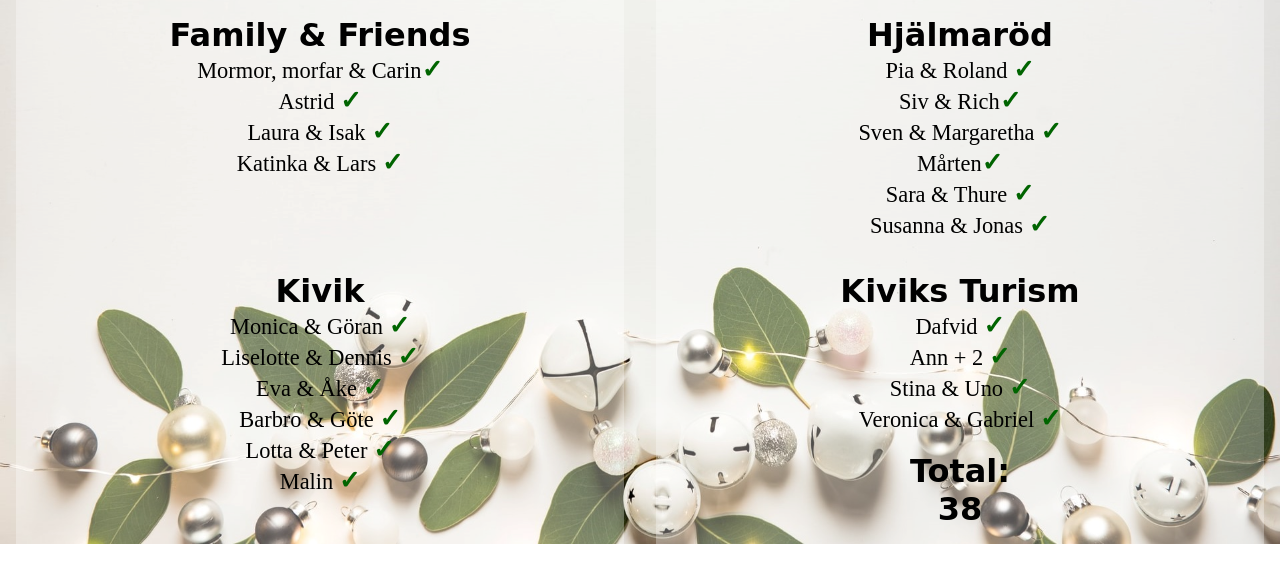
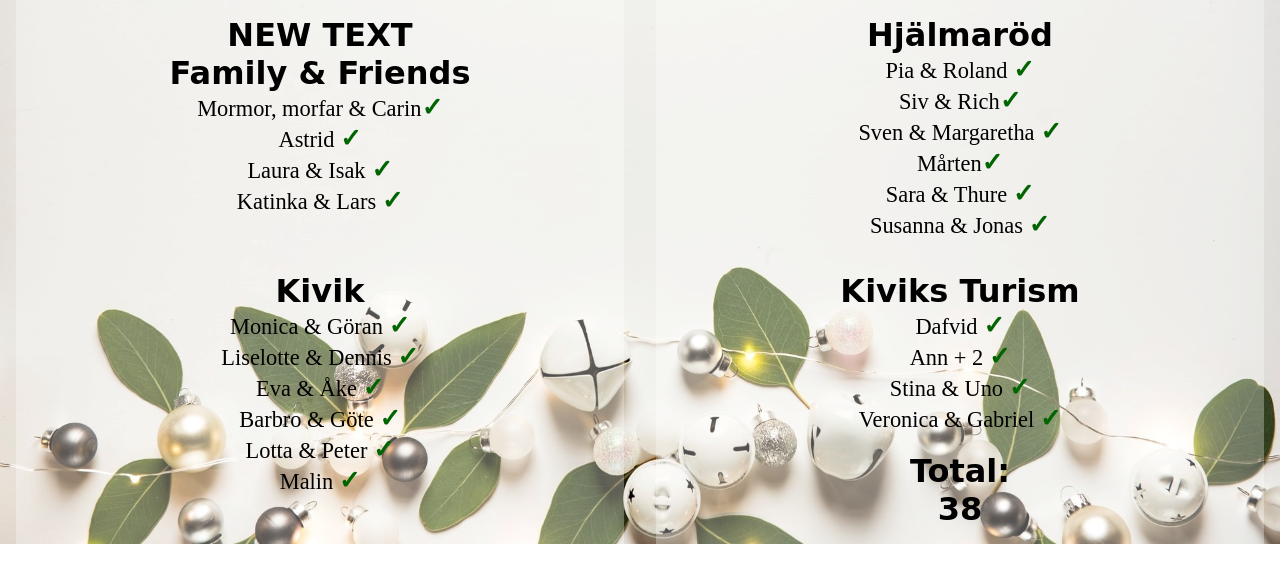
Before and after one commit to AECIsoz/christmaschart, a plain HTML site: page guest_list.html in a window 1280 px wide. Drawn offline with Linux system fonts and the light colour scheme.

Commit message:
add h3 test text

```diff
--- a/guest_list.html
+++ b/guest_list.html
@@ -10,6 +10,7 @@
 <body>
     <div class="guest-list-container">
         <div class="guest-box">
+            <h3>NEW TEXT</h3>
             <h3>Family & Friends</h3>
             <p>Mormor, morfar & Carin<span class="yes">&#x2713;</span></p>
             <p>Astrid <span class="yes">&#x2713;</span> </p>
```
